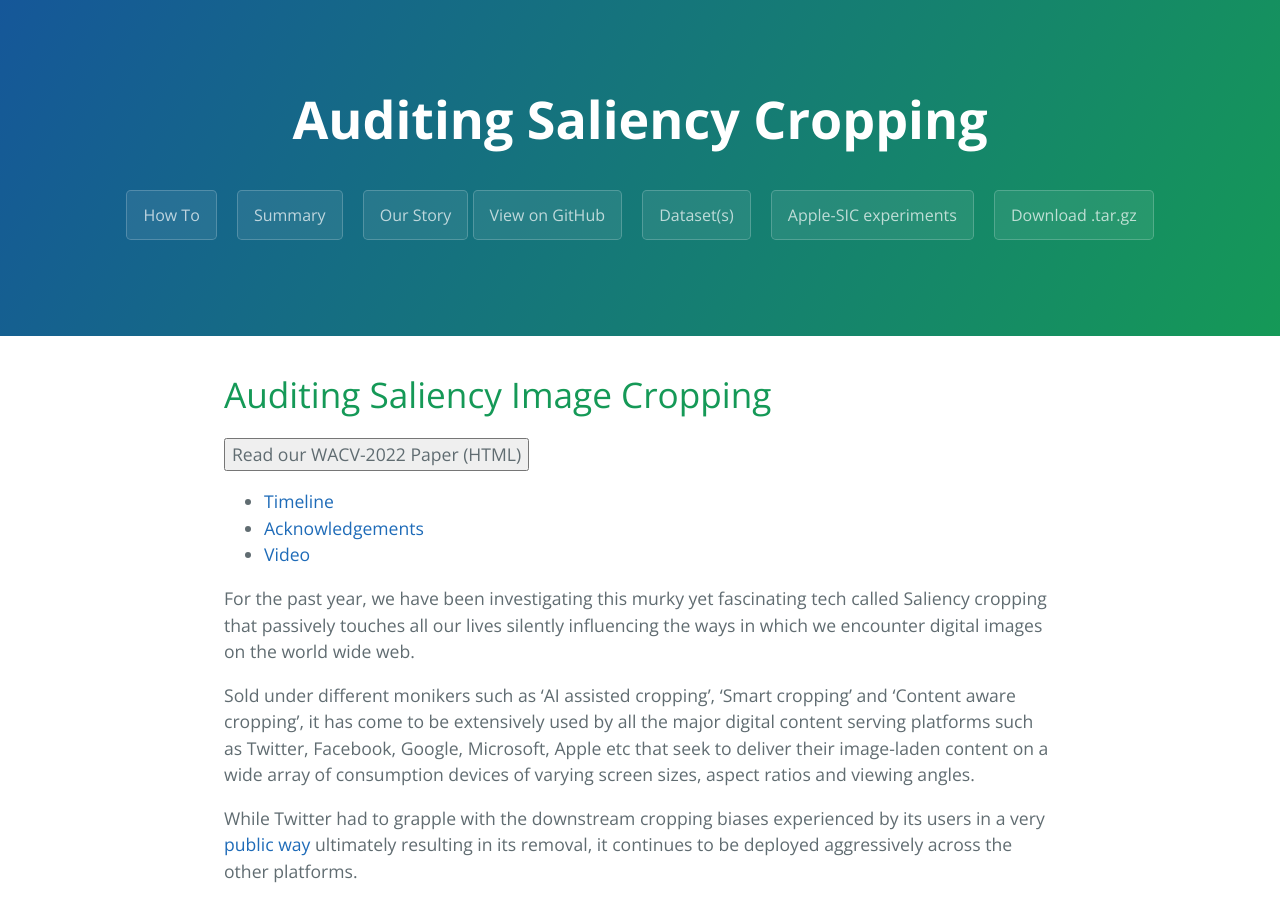
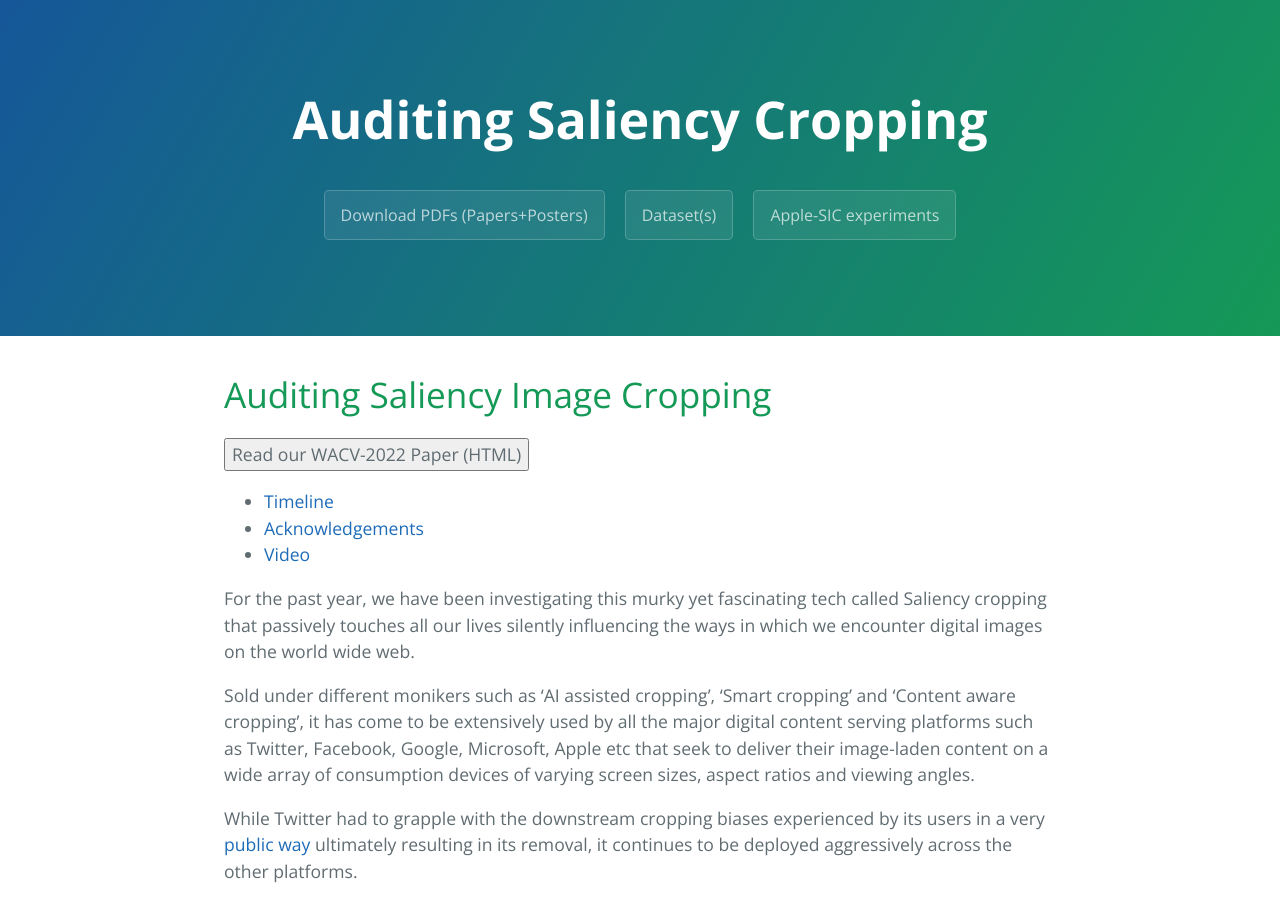
Before and after one commit to vinayprabhu/Saliency_Image_Cropping, a Jekyll site: the page built from index.md, in a window 1280 px wide and 900 px high. Built offline with Jekyll 4.4.1, drawn with Linux system fonts in a browser that asks for light colours.

Commit message:
Update template.html

```diff
--- a/_layouts/template.html
+++ b/_layouts/template.html
@@ -13,13 +13,12 @@
     <section class="page-header">
       <h1 class="project-name">Auditing Saliency Cropping</h1>
       <h2 class="project-tagline"></h2>
-      {% for page in site.pages %}
-        <a href= {{ page.filename }} class="btn">{{ page.title }}</a>
-      {% endfor %}
-      <a href="https://github.com/phuston/patrickandfrantonarethebestninjas" class="btn">View on GitHub</a>
+      <a href="https://github.com/vinayprabhu/Saliency_Image_Cropping/tree/main/paper" class="btn">Download PDFs (Papers+Posters)</a>
       <a href="https://github.com/vinayprabhu/Saliency_Image_Cropping/tree/main/data" class="btn">Dataset(s)</a>
       <a href="https://github.com/vinayprabhu/Saliency_Image_Cropping/tree/main/code/macos" class="btn">Apple-SIC experiments</a>
-      <a href="https://github.com/vinayprabhu/Saliency_Image_Cropping/tarball/master" class="btn">Download .tar.gz</a>
+<!--       {% for page in site.pages %}
+      <a href= {{ page.filename }} class="btn">{{ page.title }}</a>
+      {% endfor %} -->
     </section>
 
     <section class="main-content">
```
